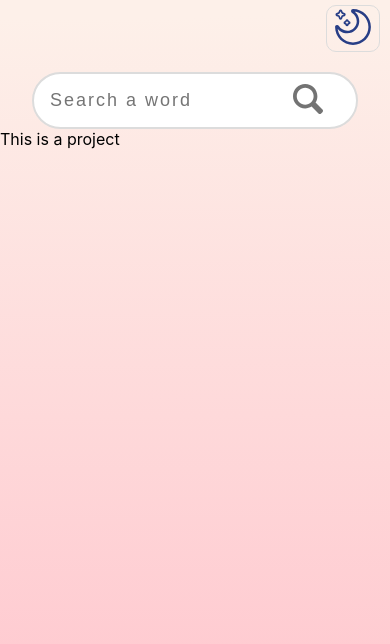
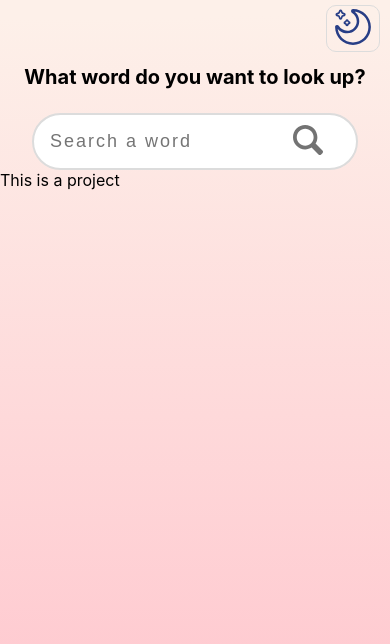
Before and after one commit to Somayyeh094/react-dictionary-project, a React (Create React App) app: page / in a window 390 px wide. Shown: the top 644 px of the page. Built offline with nearby package versions, Linux system fonts and the light colour scheme.

Commit message:
added label to search.js

```diff
--- a/src/Definition.js
+++ b/src/Definition.js
@@ -4,10 +4,9 @@ export default function Definition({ data }) {
   if (data != null) {
     let definitions = data;
     function copyText() {
-          let section= document.getElementById("section")
+      let section = document.getElementById("section");
       navigator.clipboard.writeText(section.innerText);
       alert("Quotes copied!");
-
     }
     return (
       <div className="Definition">
@@ -20,10 +19,11 @@ export default function Definition({ data }) {
                     <button class="copy-btn" id="copy-btn" onClick={copyText}>
                       Copy
                     </button>
-                        <br/>
+                    <br />
                     <h2>{defineword.partOfSpeech}</h2>
                     <div>
                       {defineword.definitions.map(function (word, index) {
+                        if (word.hasOwnProperty("example")) {
                           return (
                             <div key={index}>
                               <p>
@@ -32,10 +32,20 @@ export default function Definition({ data }) {
                               </p>
 
                               <p>
-                              <strong>Example</strong>: <em>{word.example}</em>
+                                <em>Example</em> : <em>{word.example}</em>
                               </p>
                             </div>
                           );
+                        } else {
+                          return (
+                            <div key={index}>
+                              <p>
+                                <strong> {index + 1}-Definition</strong>:{" "}
+                                {word.definition}
+                              </p>
+                            </div>
+                          );
+                        }
                       })}
                     </div>
                   </div>
--- a/src/Search.css
+++ b/src/Search.css
@@ -1,9 +1,14 @@
+
+.label{
+  text-align: center;
+}
+
 .form-control{
     display: flex;
     justify-content: center;
   }
   form {
-    margin-top: 20px;
+    margin-top: 10px;
     text-align: center;
     border: 2px solid gainsboro;
     border-radius: 50px;
@@ -38,5 +43,7 @@
     form{
       width:80%;
     }
-
+    .label{
+      font-size: 20px;
+    }
   }
--- a/src/Search.js
+++ b/src/Search.js
@@ -30,6 +30,7 @@ export default function Search() {
 
   return (
     <div className="Search">
+      <h1 className="label">What word do you want to look up?</h1>
       <div className="form-control">
         <form onSubmit={handleForm} className="text-center">
           <input
```
Lines whose indentation alone changed are shown as unchanged.
